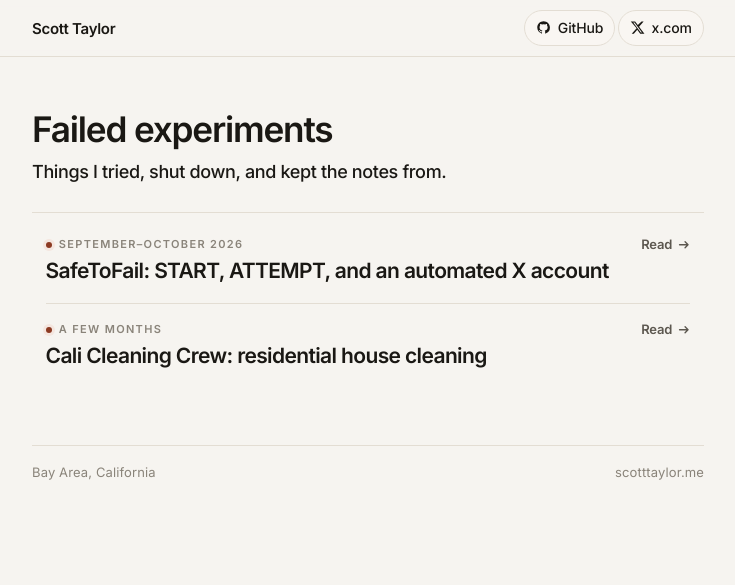
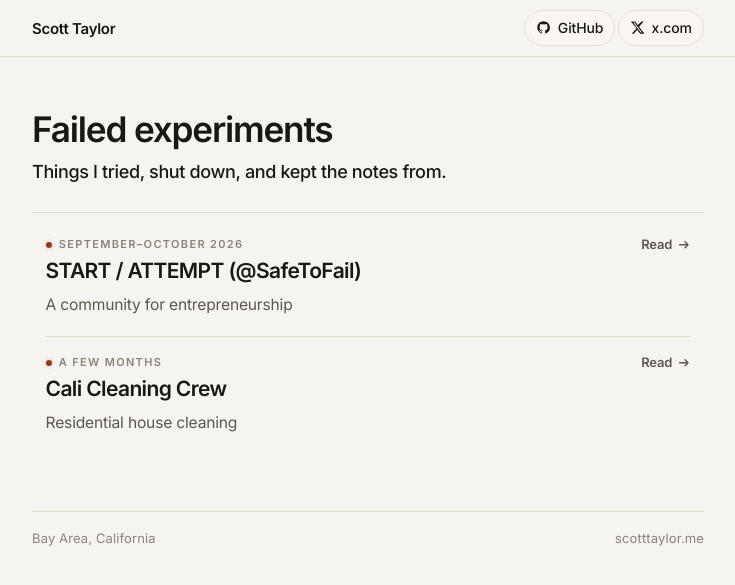
Before and after one commit to smtlaissezfaire/scotttaylorme, a Jekyll site: the page built from failures/index.html, in a window 1280 px wide. Shown: the top 585 px of the page, without its empty margins (272-1007 px from the left). Built offline with Jekyll 4.4.1, drawn with Linux system fonts in a browser that asks for light colours.

Commit message:
Shorten the failed-experiment titles and add a one-line description. (#8)
The list shows START / ATTEMPT (@SafeToFail) and Cali Cleaning Crew, each with a short line under the title. The date and Read link stay put, and the page headings match.

Co-authored-by: Cursor Agent <cursoragent@cursor.com>
Co-authored-by: Scott Taylor <smtlaissezfaire@users.noreply.github.com>

```diff
--- a/failures/cali-cleaning-crew/index.html
+++ b/failures/cali-cleaning-crew/index.html
@@ -1,6 +1,6 @@
 ---
 layout: default
-title: "Cali Cleaning Crew: residential house cleaning"
+title: "Cali Cleaning Crew"
 description: Why Scott Taylor shut down Cali Cleaning Crew, a residential house-cleaning business, after a few months.
 permalink: /failures/cali-cleaning-crew/
 ---
@@ -8,7 +8,7 @@ permalink: /failures/cali-cleaning-crew/
 <p class="back-link"><a href="{{ '/failures/' | relative_url }}">{% include arrow.html dir="left" %}Back to failed experiments</a></p>
 <article class="prose">
   <header class="page-intro">
-    <h1>Cali Cleaning Crew: residential house cleaning</h1>
+    <h1>Cali Cleaning Crew</h1>
     <p class="lead">Shut down after a few months</p>
   </header>
   <p>
--- a/failures/index.html
+++ b/failures/index.html
@@ -21,6 +21,11 @@ permalink: /failures/
         <span class="entry-go">Read{% include arrow.html dir="right" %}</span>
       </a>
     </h2>
+    {% if item.summary != blank %}
+    <div class="entry-description">
+      <p>{{ item.summary }}</p>
+    </div>
+    {% endif %}
   </li>
   {% endfor %}
 </ul>
--- a/failures/safetofail/index.html
+++ b/failures/safetofail/index.html
@@ -1,6 +1,6 @@
 ---
 layout: default
-title: "SafeToFail: START, ATTEMPT, and an automated X account"
+title: "START / ATTEMPT (@SafeToFail)"
 description: What Scott tried with SafeToFail in September and October 2026 — START, ATTEMPT, sales letters to about 100 newly registered California businesses, and an automated account on X — and why he shut it down.
 permalink: /failures/safetofail/
 ---
@@ -8,7 +8,7 @@ permalink: /failures/safetofail/
 <p class="back-link"><a href="{{ '/failures/' | relative_url }}">{% include arrow.html dir="left" %}Back to failed experiments</a></p>
 <article class="prose">
   <header class="page-intro">
-    <h1>SafeToFail: START, ATTEMPT, and an automated X account</h1>
+    <h1>START / ATTEMPT (@SafeToFail)</h1>
     <p class="lead">September–October 2026</p>
   </header>
   <p>
```
Also changed, not shown: _data/failures.yml (+6 -5 lines).
